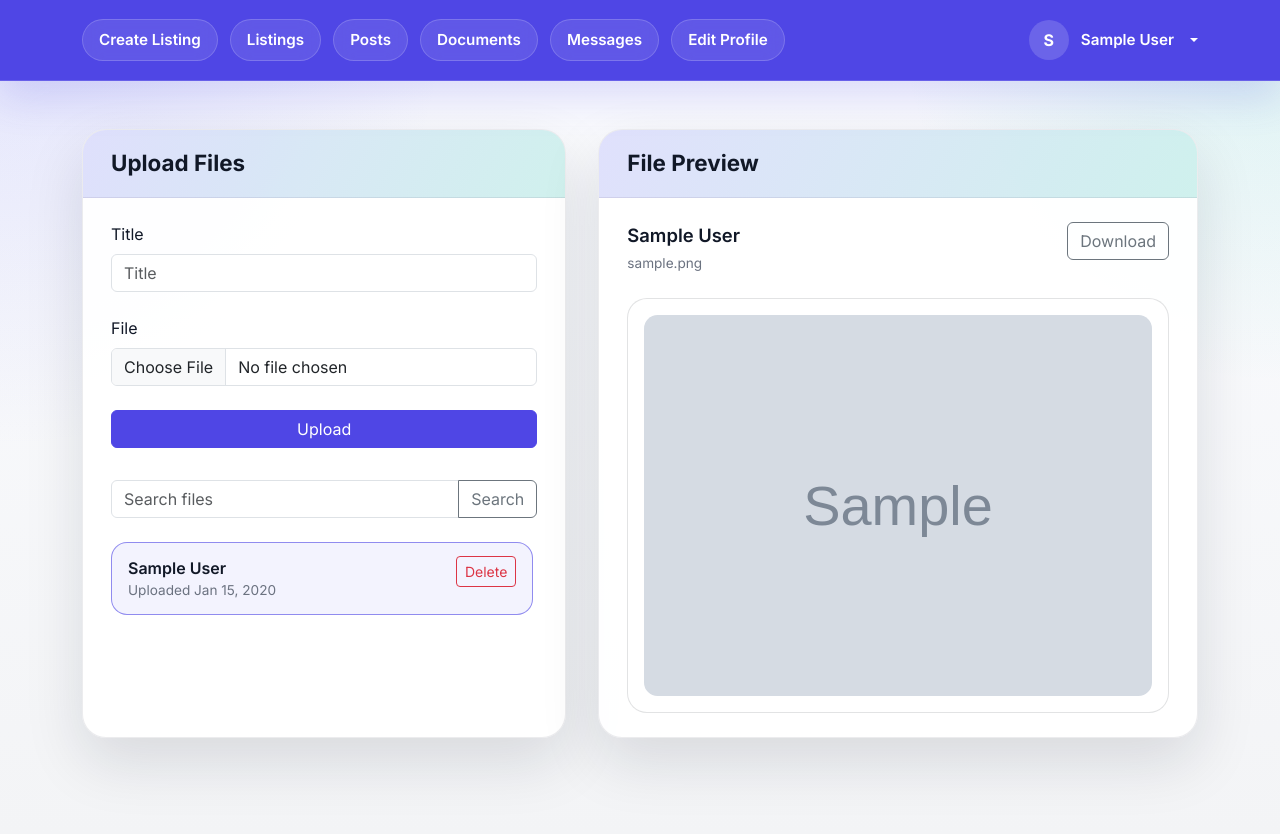
After one commit to CSCI3356-Spring2026/Vibecoders, a Django app: page /users/files/ in a window 1280 px wide. The commit adds this page. Run offline with Django 5.2, Linux system fonts and the light colour scheme; a user stored in the database is signed in; tables that the repository leaves empty hold one stand-in row (values such as "Sample post"); grey boxes marked "Sample" are stand-in pictures.

Commit message:
documents feature

```diff
--- a/static/css/custom.css
+++ b/static/css/custom.css
@@ -200,6 +200,186 @@ body {
     text-align: center;
 }
 
+.files-shell {
+    display: grid;
+    grid-template-columns: minmax(0, 1.05fr) minmax(0, 1.3fr);
+    gap: 2rem;
+}
+
+.files-panel {
+    background: rgba(255, 255, 255, 0.92);
+    border: 1px solid rgba(17, 24, 39, 0.08);
+    border-radius: 1.5rem;
+    box-shadow: 0 24px 60px rgba(15, 23, 42, 0.12);
+    overflow: hidden;
+    display: flex;
+    flex-direction: column;
+}
+
+.files-panel-header {
+    padding: 1.25rem 1.75rem;
+    background: linear-gradient(120deg, rgba(99, 102, 241, 0.2), rgba(20, 184, 166, 0.2));
+    border-bottom: 1px solid rgba(17, 24, 39, 0.08);
+}
+
+.files-title {
+    font-size: 1.4rem;
+    font-weight: 700;
+    margin: 0;
+}
+
+.files-panel-body {
+    padding: 1.5rem 1.75rem;
+    display: flex;
+    flex-direction: column;
+    gap: 1.5rem;
+}
+
+.files-upload-form {
+    display: flex;
+    flex-direction: column;
+    gap: 0.5rem;
+}
+
+.files-search {
+    padding-top: 0.5rem;
+}
+
+.files-list {
+    display: flex;
+    flex-direction: column;
+    gap: 0.75rem;
+    max-height: 26rem;
+    overflow-y: auto;
+    padding-right: 0.25rem;
+}
+
+.files-list-item {
+    display: flex;
+    flex-direction: column;
+    gap: 0.25rem;
+    padding: 0.85rem 1rem;
+    border-radius: 1rem;
+    border: 1px solid rgba(17, 24, 39, 0.08);
+    background: var(--white);
+    color: var(--gray-900);
+    transition: transform 140ms ease, box-shadow 140ms ease, border-color 140ms ease;
+}
+
+.files-list-item:hover {
+    transform: translateY(-1px);
+    box-shadow: 0 12px 24px rgba(15, 23, 42, 0.1);
+    border-color: rgba(79, 70, 229, 0.3);
+}
+
+.files-list-item.is-active {
+    border-color: rgba(79, 70, 229, 0.6);
+    background: rgba(99, 102, 241, 0.08);
+}
+
+.files-list-row {
+    display: flex;
+    align-items: flex-start;
+    justify-content: space-between;
+    gap: 0.75rem;
+}
+
+.files-list-link {
+    text-decoration: none;
+    color: inherit;
+    flex: 1;
+    min-width: 0;
+}
+
+.files-list-title {
+    font-weight: 600;
+}
+
+.files-list-meta {
+    font-size: 0.85rem;
+    color: var(--gray-500);
+}
+
+.files-list-actions {
+    display: flex;
+    flex-direction: column;
+    align-items: flex-end;
+    gap: 0.35rem;
+}
+
+.files-delete-confirm {
+    display: flex;
+    align-items: center;
+    gap: 0.35rem;
+    justify-content: flex-end;
+    flex-wrap: wrap;
+}
+
+.files-confirm-text {
+    font-size: 0.75rem;
+    color: var(--gray-500);
+}
+
+.files-preview-header {
+    display: flex;
+    justify-content: space-between;
+    align-items: flex-start;
+    gap: 1rem;
+}
+
+.files-preview-title {
+    font-size: 1.15rem;
+    font-weight: 600;
+}
+
+.files-preview-meta {
+    font-size: 0.85rem;
+    color: var(--gray-500);
+    margin-top: 0.25rem;
+}
+
+.files-preview-frame {
+    border-radius: 1.25rem;
+    border: 1px solid rgba(17, 24, 39, 0.12);
+    background: var(--white);
+    min-height: 24rem;
+    display: flex;
+    align-items: center;
+    justify-content: center;
+    padding: 1rem;
+}
+
+.files-preview-frame img,
+.files-preview-frame iframe {
+    width: 100%;
+    height: 100%;
+    border: 0;
+    border-radius: 0.85rem;
+    object-fit: contain;
+}
+
+.files-preview-placeholder,
+.files-empty {
+    color: var(--gray-500);
+    text-align: center;
+    font-weight: 500;
+}
+
+@media (max-width: 991px) {
+    .files-shell {
+        grid-template-columns: 1fr;
+    }
+
+    .files-list-row {
+        flex-direction: column;
+        align-items: stretch;
+    }
+
+    .files-list-actions {
+        align-items: flex-start;
+    }
+}
+
 .auth-minimal .auth-title {
     margin: 0;
 }
--- a/static/js/main.js
+++ b/static/js/main.js
@@ -0,0 +1,29 @@
+document.addEventListener("click", (event) => {
+    const toggle = event.target.closest("[data-delete-toggle]");
+    if (toggle) {
+        const confirmId = toggle.dataset.deleteToggle;
+        const confirmForm = document.querySelector(`[data-delete-confirm="${confirmId}"]`);
+        if (confirmForm) {
+            confirmForm.classList.remove("d-none");
+            toggle.classList.add("d-none");
+        }
+        return;
+    }
+
+    const cancel = event.target.closest("[data-delete-cancel]");
+    if (cancel) {
+        const confirmForm = cancel.closest("[data-delete-confirm]");
+        if (!confirmForm) {
+            return;
+        }
+        confirmForm.classList.add("d-none");
+        const confirmId = confirmForm.dataset.deleteConfirm;
+        if (!confirmId) {
+            return;
+        }
+        const toggleButton = document.querySelector(`[data-delete-toggle="${confirmId}"]`);
+        if (toggleButton) {
+            toggleButton.classList.remove("d-none");
+        }
+    }
+});
--- a/templates/base.html
+++ b/templates/base.html
@@ -29,7 +29,7 @@
                             <a class="nav-button" href="{% url 'listings:create_listing' %}">Create Listing</a>
                             <a class="nav-button" href="/listings/">Listings</a>
                             <a class="nav-button" href="/listings/create/">Posts</a>
-                            <a class="nav-button" href="/users/dashboard/">Documents</a>
+                            <a class="nav-button" href="/users/files/">Documents</a>
                             <a class="nav-button" href="/users/dashboard/#messages">Messages</a>
                             <a class="nav-button" href="/users/profile/">Edit Profile</a>
                         {% endblock %}
@@ -80,5 +80,6 @@
         integrity="sha384-ndDqU0Gzau9qJ1lfW4pNLlhNTkCfHzAVBReH9diLvGRem5+R9g2FzA8ZGN954O5Q"
         crossorigin="anonymous"
     ></script>
+    <script src="{% static 'js/main.js' %}"></script>
 </body>
 </html>
--- /dev/null
+++ b/templates/users/files.html
@@ -0,0 +1,109 @@
+{% extends "base.html" %}
+
+{% block title %}Your Files | Vibecoders{% endblock %}
+
+{% block content %}
+<div class="container py-5">
+    <div class="files-shell">
+        <div class="files-panel files-panel-left">
+            <div class="files-panel-header">
+                <h1 class="files-title">Upload Files</h1>
+            </div>
+            <div class="files-panel-body">
+                <form method="post" enctype="multipart/form-data" class="files-upload-form">
+                    {% csrf_token %}
+                    {{ form.non_field_errors }}
+                    <div class="mb-3">
+                        <label class="form-label" for="id_title">Title</label>
+                        {{ form.title }}
+                        {{ form.title.errors }}
+                    </div>
+                    <div class="mb-3">
+                        <label class="form-label" for="id_file">File</label>
+                        {{ form.file }}
+                        {{ form.file.errors }}
+                    </div>
+                    <button class="btn btn-brand w-100" type="submit">Upload</button>
+                </form>
+
+                <form method="get" class="files-search" role="search">
+                    <div class="input-group">
+                        <input
+                            type="search"
+                            name="q"
+                            class="form-control"
+                            placeholder="Search files"
+                            value="{{ query }}"
+                        >
+                        <button class="btn btn-outline-secondary" type="submit">Search</button>
+                    </div>
+                </form>
+
+                <div class="files-list">
+                    {% if files %}
+                        {% for item in files %}
+                            <div class="files-list-item{% if selected_file and selected_file.id == item.id %} is-active{% endif %}">
+                                <div class="files-list-row">
+                                    <a
+                                        class="files-list-link"
+                                        href="{% url 'users:files' %}?file={{ item.id }}{% if query %}&q={{ query }}{% endif %}"
+                                    >
+                                        <div class="files-list-title">{{ item.title }}</div>
+                                        <div class="files-list-meta">Uploaded {{ item.uploaded_at|date:"M d, Y" }}</div>
+                                    </a>
+                                    <div class="files-list-actions">
+                                        <form
+                                            method="post"
+                                            action="{% url 'users:file_delete' item.id %}"
+                                            class="files-delete-form"
+                                            onsubmit="return confirm('Delete this file?');"
+                                        >
+                                            {% csrf_token %}
+                                            <button class="btn btn-sm btn-outline-danger" type="submit">Delete</button>
+                                        </form>
+                                    </div>
+                                </div>
+                            </div>
+                        {% endfor %}
+                    {% else %}
+                        <div class="files-empty">No files yet. Upload one to get started.</div>
+                    {% endif %}
+                </div>
+            </div>
+        </div>
+
+        <div class="files-panel files-panel-right">
+            <div class="files-panel-header">
+                <h2 class="files-title">File Preview</h2>
+            </div>
+            <div class="files-panel-body">
+                {% if selected_file %}
+                    <div class="files-preview-header">
+                        <div>
+                            <div class="files-preview-title">{{ selected_file.title }}</div>
+                            <div class="files-preview-meta">{{ selected_file.file.name|cut:"user_uploads/" }}</div>
+                        </div>
+                        <div class="files-preview-actions">
+                            <a class="btn btn-outline-secondary" href="{{ selected_file.file.url }}" download>Download</a>
+                        </div>
+                    </div>
+
+                    <div class="files-preview-frame">
+                        {% if selected_is_image %}
+                            <img src="{{ selected_file.file.url }}" alt="{{ selected_file.title }}" />
+                        {% elif selected_is_pdf %}
+                            <iframe src="{{ selected_file.file.url }}" title="{{ selected_file.title }}"></iframe>
+                        {% else %}
+                            <div class="files-preview-placeholder">
+                                Preview not available for this file type.
+                            </div>
+                        {% endif %}
+                    </div>
+                {% else %}
+                    <div class="files-empty">Select a file to preview it here.</div>
+                {% endif %}
+            </div>
+        </div>
+    </div>
+</div>
+{% endblock %}
--- /dev/null
+++ b/users/forms.py
@@ -0,0 +1,13 @@
+from django import forms
+
+from users.models import UserFile
+
+
+class UserFileUploadForm(forms.ModelForm):
+    class Meta:
+        model = UserFile
+        fields = ["title", "file"]
+        widgets = {
+            "title": forms.TextInput(attrs={"class": "form-control", "placeholder": "Title"}),
+            "file": forms.ClearableFileInput(attrs={"class": "form-control"}),
+        }
--- a/users/urls.py
+++ b/users/urls.py
@@ -8,4 +8,6 @@ urlpatterns = [
     path("login/", views.login_page, name="login"),
     path("profile/", views.profile, name="profile"),
     path("dashboard/", views.dashboard, name="dashboard"),
+    path("files/", views.files, name="files"),
+    path("files/<int:file_id>/delete/", views.delete_file, name="file_delete"),
 ]
--- a/users/views.py
+++ b/users/views.py
@@ -1,4 +1,12 @@
-from django.shortcuts import redirect, render
+import mimetypes
+from pathlib import Path
+
+from django.contrib.auth.decorators import login_required
+from django.shortcuts import get_object_or_404, redirect, render
+from django.views.decorators.http import require_POST
+
+from users.forms import UserFileUploadForm
+from users.models import UserFile
 
 
 def login_page(request):
@@ -15,3 +23,59 @@ def profile(request):
 
 def dashboard(request):
     return render(request, "users/dashboard.html")
+
+
+@login_required
+def files(request):
+    query = request.GET.get("q", "").strip()
+    selected_id = request.GET.get("file")
+
+    if request.method == "POST":
+        form = UserFileUploadForm(request.POST, request.FILES)
+        if form.is_valid():
+            user_file = form.save(commit=False)
+            user_file.owner = request.user
+            if not user_file.title:
+                uploaded_name = Path(user_file.file.name).name
+                user_file.title = uploaded_name
+            user_file.save()
+            return redirect("users:files")
+    else:
+        form = UserFileUploadForm()
+
+    files_qs = UserFile.objects.filter(owner=request.user)
+    if query:
+        files_qs = files_qs.filter(title__icontains=query)
+
+    selected_file = None
+    if selected_id:
+        selected_file = get_object_or_404(files_qs, id=selected_id)
+    else:
+        selected_file = files_qs.first()
+
+    selected_is_image = False
+    selected_is_pdf = False
+    if selected_file and selected_file.file:
+        mime_type, _ = mimetypes.guess_type(selected_file.file.name)
+        if mime_type:
+            selected_is_image = mime_type.startswith("image/")
+            selected_is_pdf = mime_type == "application/pdf"
+
+    context = {
+        "form": form,
+        "files": files_qs,
+        "query": query,
+        "selected_file": selected_file,
+        "selected_is_image": selected_is_image,
+        "selected_is_pdf": selected_is_pdf,
+    }
+    return render(request, "users/files.html", context)
+
+
+@login_required
+@require_POST
+def delete_file(request, file_id):
+    user_file = get_object_or_404(UserFile, id=file_id, owner=request.user)
+    user_file.file.delete(save=False)
+    user_file.delete()
+    return redirect("users:files")
--- a/vibecoders/settings.py
+++ b/vibecoders/settings.py
@@ -64,6 +64,9 @@ MIDDLEWARE = [
     "django.contrib.messages.middleware.MessageMiddleware",
     "django.middleware.clickjacking.XFrameOptionsMiddleware",
 ]
+
+# Allow same-origin embeds so local PDF previews render inside iframes.
+X_FRAME_OPTIONS = "SAMEORIGIN"
 
 ROOT_URLCONF = "vibecoders.urls"
 
@@ -132,6 +135,8 @@ USE_TZ = True
 
 STATIC_URL = "static/"
 STATICFILES_DIRS = [BASE_DIR / "static"]
+MEDIA_URL = "/media/"
+MEDIA_ROOT = BASE_DIR / "media"
 
 
 # Default primary key field type
--- a/vibecoders/urls.py
+++ b/vibecoders/urls.py
@@ -13,6 +13,8 @@ Examples:
     2. Add a URL to urlpatterns:  path('blog/', include('blog.urls'))
 """
 
+from django.conf import settings
+from django.conf.urls.static import static
 from django.contrib import admin
 from django.urls import include, path
 
@@ -28,3 +30,6 @@ urlpatterns = [
     path("accounts/", include("allauth.urls")),
     path("listings/", include("listings.urls")),
 ]
+
+if settings.DEBUG:
+    urlpatterns += static(settings.MEDIA_URL, document_root=settings.MEDIA_ROOT)
```
Also changed, not shown: other parts of static/css/custom.css (+0 -180 lines), users/models.py (+14 -0 lines), users/tests.py (+33 -2 lines), users/migrations/0002_userfile.py (added).
